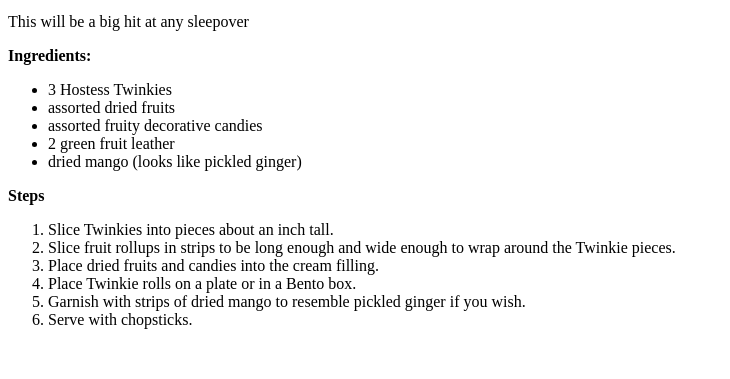
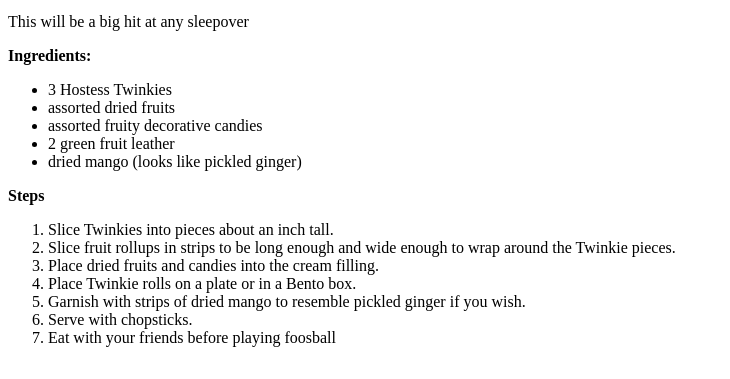
Before and after one commit to MattVG18/odin-project, a plain HTML site: page odin-recipes/recipes/twinkie_sushi.html in a window 1280 px wide. Shown: the part 421-800 px from the top of the page, without its empty margins (0-730 px from the left). Drawn offline with Linux system fonts and the light colour scheme.

Commit message:
adding line to check latency

```diff
--- a/odin-recipes/recipes/twinkie_sushi.html
+++ b/odin-recipes/recipes/twinkie_sushi.html
@@ -26,6 +26,7 @@
         <li>Place Twinkie rolls on a plate or in a Bento box.</li>
         <li>Garnish with strips of dried mango to resemble pickled ginger if you wish.</li>
         <li>Serve with chopsticks.</li>
+        <li>Eat with your friends before playing foosball</li>
     </ol>
 </body>
 </html>
```
